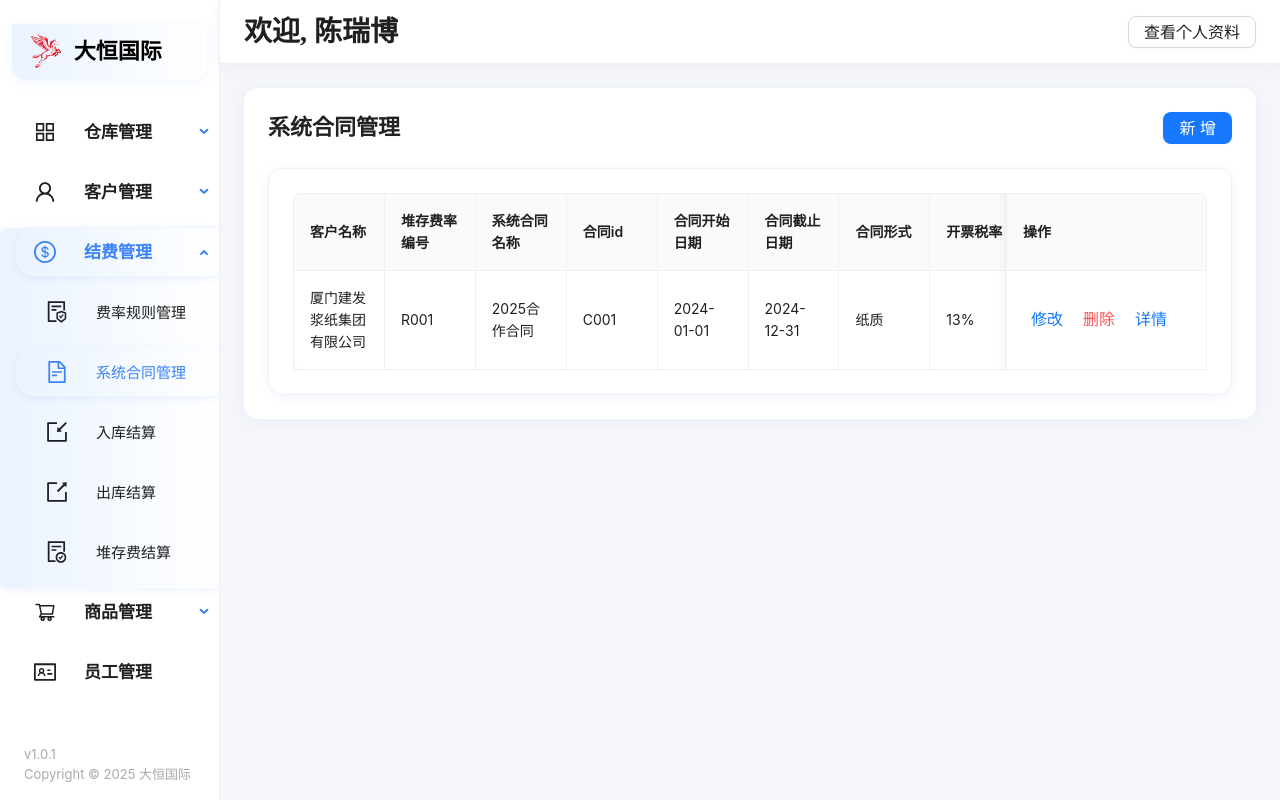
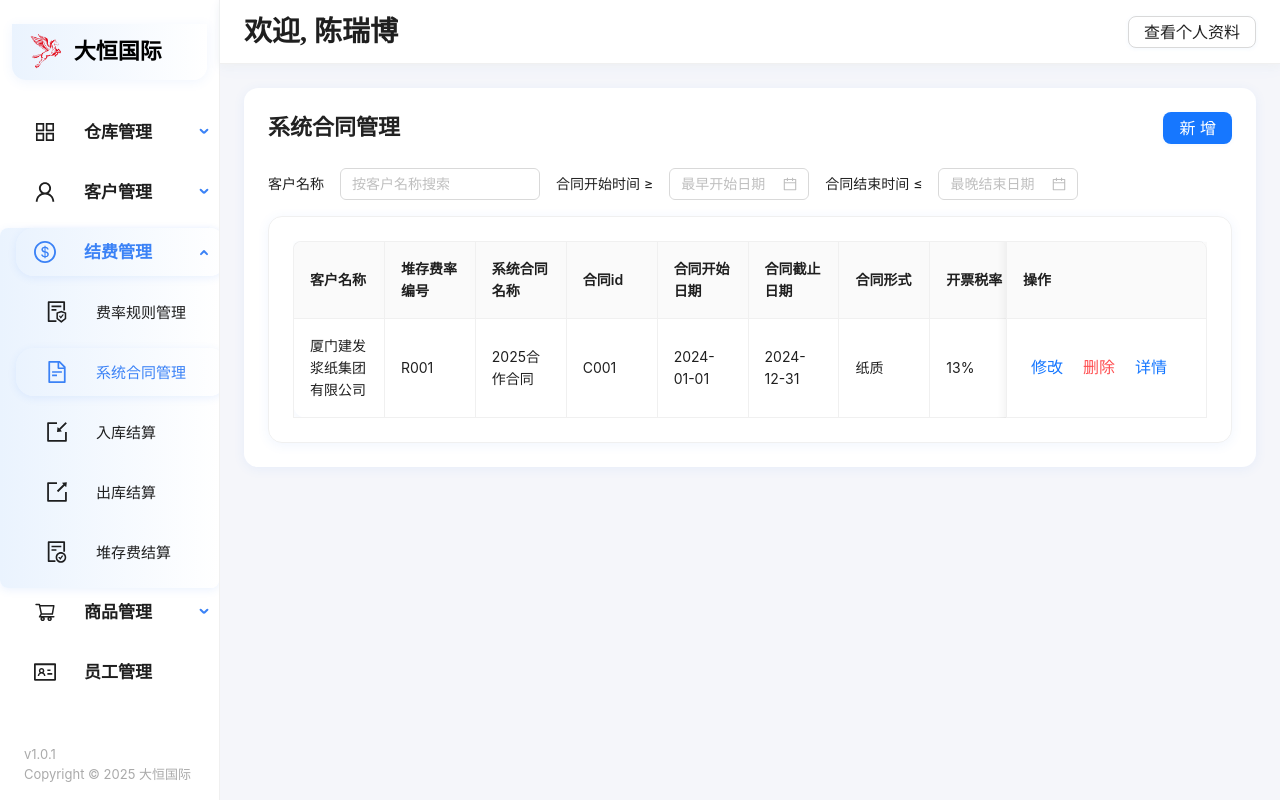
Before and after one commit to JinfengPang/DH-Frontend, a React (Vite) app: page /cost/contract in a window 1280 px wide. Built offline with nearby package versions, Linux system fonts and the light colour scheme.

Commit message:
feat: contract filters

```diff
--- a/src/pages/cost/Contract.jsx
+++ b/src/pages/cost/Contract.jsx
@@ -32,33 +32,35 @@ function Contract() {
   const [detailRecord, setDetailRecord] = useState(null);
   const [rateOptions, setRateOptions] = useState([]);
   const [customerOptions, setCustomerOptions] = useState([]);
+  const [filterStart, setFilterStart] = useState(null);
+  const [filterEnd, setFilterEnd] = useState(null);
+  const [searchCustomer, setSearchCustomer] = useState('');
 
   useEffect(() => {
     localStorage.setItem('contracts', JSON.stringify(data));
   }, [data]);
 
-  // 获取费率规则编号下拉
+  // 获取费率规则编号和客户下拉
   useEffect(() => {
     const rates = JSON.parse(localStorage.getItem('cost_rates') || '[]');
     setRateOptions(rates.map(r => ({ label: `${r.rateNo}（${r.rateName}）`, value: r.rateNo })));
-    // 获取客户下拉
+
     const customers = JSON.parse(localStorage.getItem('customers') || '[]');
     setCustomerOptions(customers.map(c => ({ label: c.name, value: c.name })));
   }, [modalOpen]);
 
-  // 修复1：确保修改时正确回填数据
+  // 修改时回填数据
   useEffect(() => {
     if (modalOpen) {
       if (editing) {
-        // 使用setTimeout确保DOM更新完成后再设置表单值
         setTimeout(() => {
           form.setFieldsValue({
             customerName: editing.customerName,
             rateNo: editing.rateNo,
             contractName: editing.contractName,
             contractId: editing.contractId,
-            startDate: editing.startDate ? dayjs(editing.startDate) : null,
-            endDate: editing.endDate ? dayjs(editing.endDate) : null,
+            startDate: editing.startDate ? dayjs(editing.startDate, 'YYYY-MM-DD') : null,
+            endDate: editing.endDate ? dayjs(editing.endDate, 'YYYY-MM-DD') : null,
             contractType: editing.contractType,
             invoiceRate: editing.invoiceRate,
             inFee: editing.inFee,
@@ -110,32 +112,22 @@ function Contract() {
     setModalOpen(true);
   };
 
-  // 修复2：优化表单验证逻辑
   const handleOk = async () => {
     try {
-      // 先触发表单验证
       await form.validateFields();
-
-      // 获取表单值
       const values = form.getFieldsValue();
 
-      // 日期格式化
-      const startDate = values.startDate ? values.startDate.format('YYYY-MM-DD') : '';
-      const endDate = values.endDate ? values.endDate.format('YYYY-MM-DD') : '';
-
-      // 创建/更新合同对象
       const newItem = {
         ...values,
-        startDate,
-        endDate,
-        invoiceRate: values.invoiceRate ? Number(values.invoiceRate) : 0,
-        inFee: values.inFee !== undefined ? Number(values.inFee) : undefined,
-        outFee: values.outFee !== undefined ? Number(values.outFee) : undefined,
-        boxFee: values.boxFee !== undefined ? Number(values.boxFee) : undefined,
+        startDate: values.startDate ? values.startDate.format('YYYY-MM-DD') : '',
+        endDate: values.endDate ? values.endDate.format('YYYY-MM-DD') : '',
+        invoiceRate: Number(values.invoiceRate),
+        inFee: Number(values.inFee),
+        outFee: Number(values.outFee),
+        boxFee: Number(values.boxFee),
         key: editing ? editing.key : Date.now().toString(),
       };
 
-      // 更新数据
       if (editing) {
         setData(data.map(item => item.key === editing.key ? newItem : item));
         message.success('修改成功');
@@ -146,7 +138,6 @@ function Contract() {
 
       setModalOpen(false);
     } catch (error) {
-      console.error('表单验证错误:', error);
       message.error('请检查表单数据是否正确填写');
     }
   };
@@ -172,17 +163,80 @@ function Contract() {
     message.success('删除成功');
   };
 
+  // 修复后的日期筛选逻辑
+  const getFilteredData = () => {
+    return data.filter(item => {
+      try {
+        // 客户名称过滤
+        if (searchCustomer && !(item.customerName || '').includes(searchCustomer)) {
+          return false;
+        }
+        // 检查日期字段
+        if (typeof item.startDate !== 'string' || typeof item.endDate !== 'string') {
+          return false;
+        }
+        // 转换日期并验证
+        const start = dayjs(item.startDate, 'YYYY-MM-DD', true);
+        const end = dayjs(item.endDate, 'YYYY-MM-DD', true);
+        if (!start.isValid() || !end.isValid()) {
+          return false;
+        }
+        // 应用筛选条件
+        let pass = true;
+        if (filterStart && dayjs.isDayjs(filterStart)) {
+          pass = pass && start.isSameOrAfter(filterStart, 'day');
+        }
+        if (filterEnd && dayjs.isDayjs(filterEnd)) {
+          pass = pass && end.isSameOrBefore(filterEnd, 'day');
+        }
+        return pass;
+      } catch (e) {
+        console.error('日期处理错误:', e);
+        return false;
+      }
+    });
+  };
+
   return (
     <div>
       <div style={{ marginBottom: 24, display: 'flex', alignItems: 'center' }}>
         <span style={{ fontSize: 22, fontWeight: 700, color: '#222' }}>系统合同管理</span>
         <Button type="primary" style={{ marginLeft: 'auto', borderRadius: 20 }} onClick={onAdd}>新增</Button>
       </div>
+
+      {/* 日期筛选区域 */}
+      <div style={{ marginBottom: 16, display: 'flex', gap: 16, alignItems: 'center' }}>
+        <span>客户名称</span>
+        <Input
+          placeholder="按客户名称搜索"
+          allowClear
+          style={{ width: 200 }}
+          value={searchCustomer}
+          onChange={e => setSearchCustomer(e.target.value)}
+        />
+        <span>合同开始时间 ≥</span>
+        <DatePicker
+          value={filterStart}
+          onChange={setFilterStart}
+          allowClear
+          style={{ width: 140 }}
+          placeholder="最早开始日期"
+        />
+        <span>合同结束时间 ≤</span>
+        <DatePicker
+          value={filterEnd}
+          onChange={setFilterEnd}
+          allowClear
+          style={{ width: 140 }}
+          placeholder="最晚结束日期"
+        />
+      </div>
+
       <Card bordered style={{ borderRadius: 12 }}>
         <div style={{ overflowX: 'auto' }}>
           <Table
             columns={columns}
-            dataSource={data}
+            dataSource={getFilteredData()}
             pagination={false}
             scroll={{ x: 1200 }}
             bordered
@@ -190,6 +244,7 @@ function Contract() {
           />
         </div>
       </Card>
+
       <Modal
         open={modalOpen}
         title={editing ? '修改合同' : '新增合同'}
@@ -242,6 +297,7 @@ function Contract() {
           </Form.Item>
         </Form>
       </Modal>
+
       <Modal
         open={!!deleteKey}
         title="确认删除"
@@ -253,6 +309,7 @@ function Contract() {
       >
         <div>确定要删除这条数据吗？</div>
       </Modal>
+
       <Modal
         open={detailOpen}
         title="详情"
```
